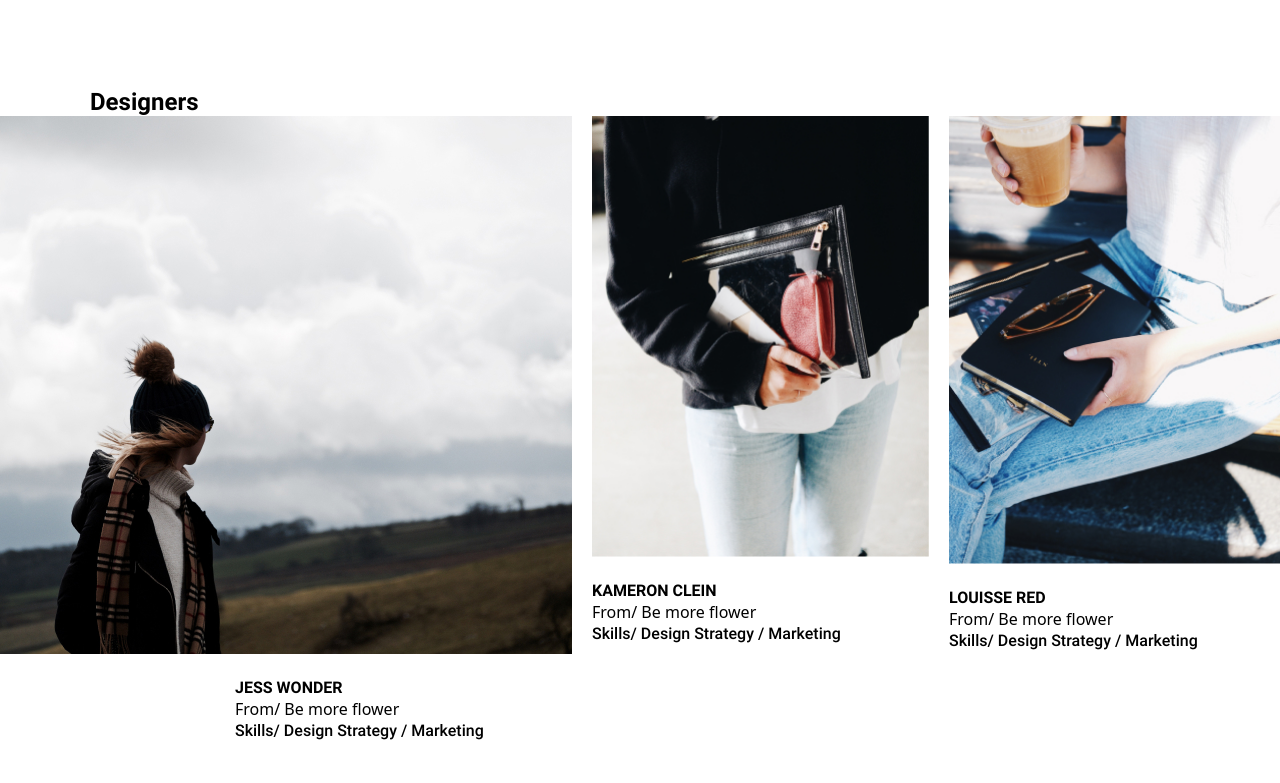
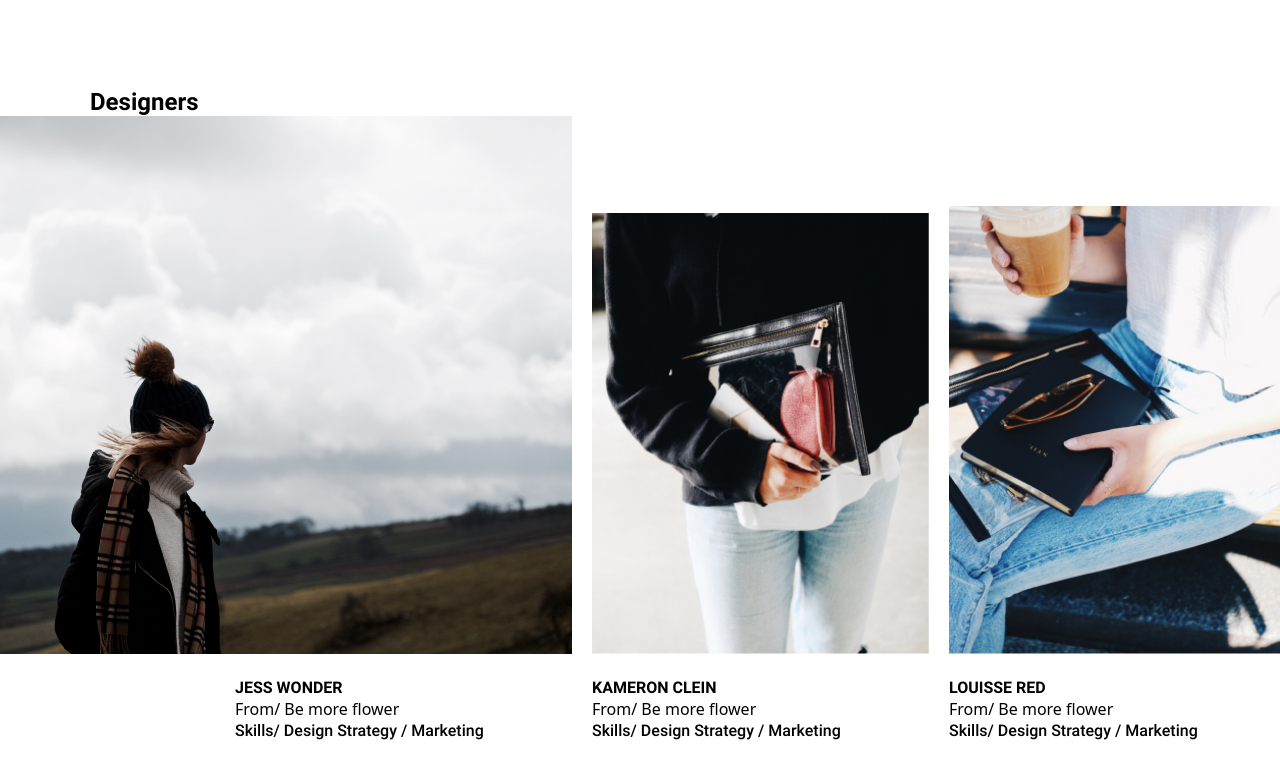
Before and after one commit to serjikko/otus-css-kononenko, a plain HTML site: page index.html in a window 1280 px wide. Shown: the part 1757-2540 px from the top of the page. Drawn offline with nearby package versions, Linux system fonts and the light colour scheme; a web font is replaced by a local one.

Commit message:
items-end добавил

```diff
--- a/index.html
+++ b/index.html
@@ -70,7 +70,7 @@
     <div class="mt-0 mb-[10.4%] mx-5;">
         <h2 class="designers-title">Designers</h2>
         <div class="overflow-x-auto">
-        <div class="flex gap-5 self-end">
+        <div class="flex gap-5 self-end items-end">
         <div class="text-base shrink-0 flex flex-col overflow-x-auto">
             <div class="image_block">
                 <img class="desingner_image" src="img/designers_Jess_Wonder.jpg" alt="Designer Jess Wonder">
```
